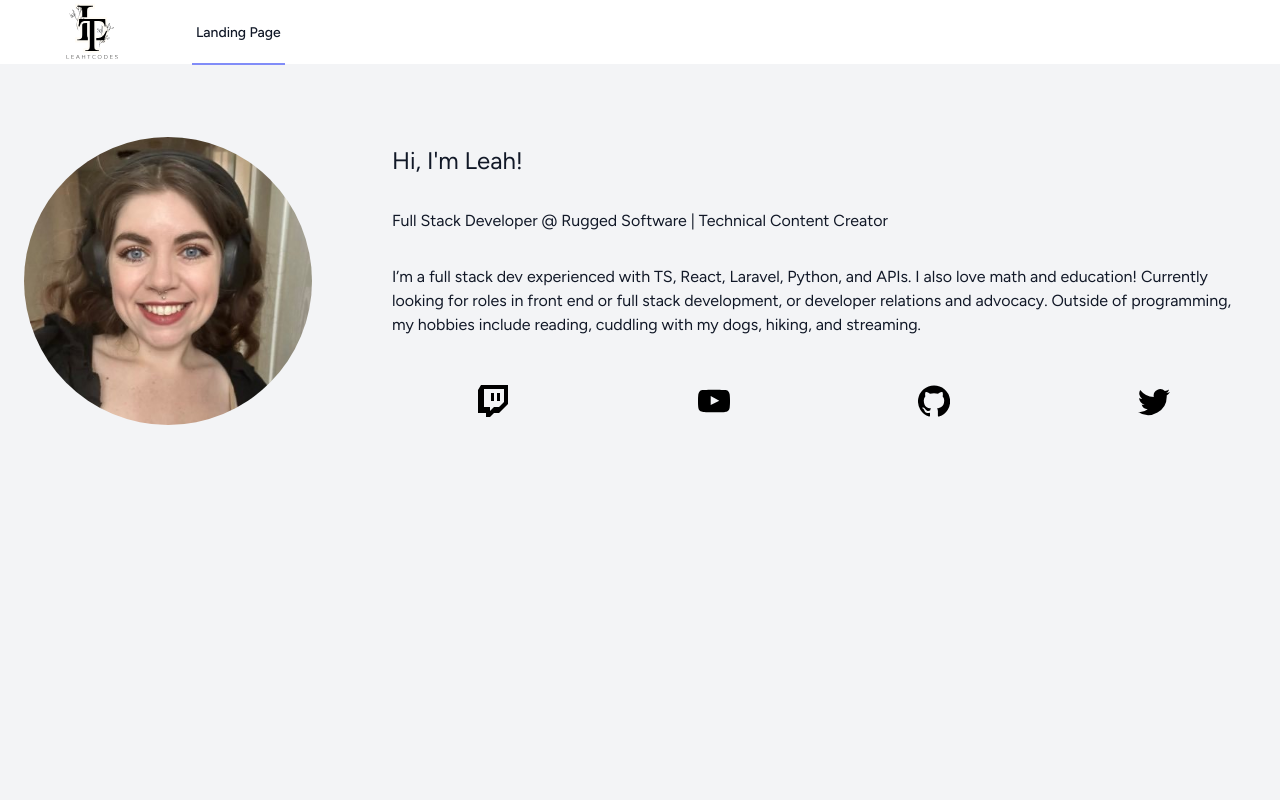
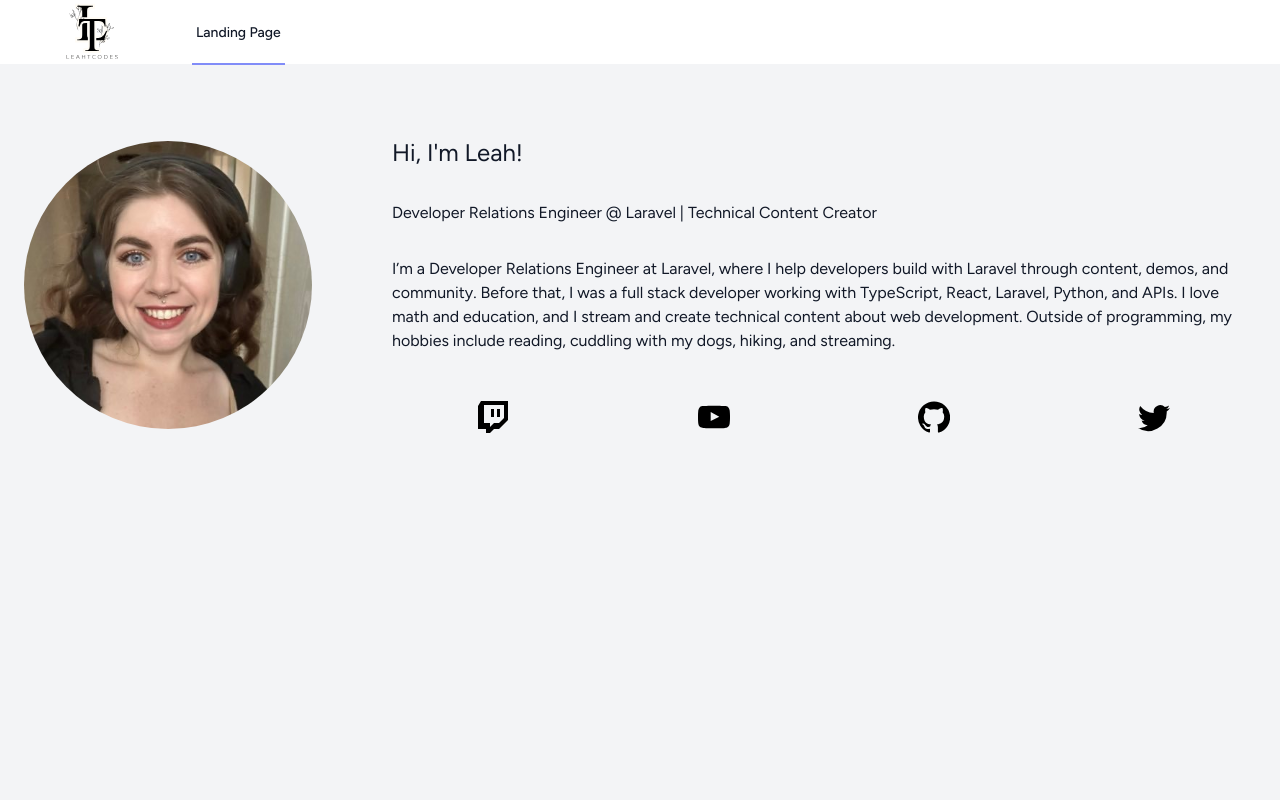
Before and after one commit to leahthompson01/Updated-Portfolio, a Laravel app: page /dashboard in a window 1280 px wide. Run offline with Laravel 12, Linux system fonts and the light colour scheme; style sheets or scripts are compiled from the project's sources; some libraries are stand-ins or nearby versions.

Commit message:
Update landing page bio for DevRel role at Laravel
Co-Authored-By: Claude Opus 5.5 <noreply@anthropic.com>
Claude-Session: https://claude.ai/code/session_01X5Tt3DpgfETaW8MxGLUeQo

```diff
--- a/resources/js/Pages/Dashboard.tsx
+++ b/resources/js/Pages/Dashboard.tsx
@@ -19,17 +19,19 @@ export default function Dashboard() {
                     <div className={'flex flex-col gap-8 text-center md:text-start'}>
                         <h1 className={'text-2xl'}>Hi, I'm Leah!</h1>
                         <h2>
-                            Full Stack Developer @ Rugged Software | Technical
+                            Developer Relations Engineer @ Laravel | Technical
                             Content Creator
                         </h2>
                         <p className={''}>
-                            I’m a full stack dev experienced with TS, React,
-                            Laravel, Python, and APIs. I also love math and
-                            education! Currently looking for roles in front end
-                            or full stack development, or developer relations
-                            and advocacy. Outside of programming, my hobbies
-                            include reading, cuddling with my dogs, hiking, and
-                            streaming.
+                            I’m a Developer Relations Engineer at Laravel, where
+                            I help developers build with Laravel through
+                            content, demos, and community. Before that, I was a
+                            full stack developer working with TypeScript, React,
+                            Laravel, Python, and APIs. I love math and
+                            education, and I stream and create technical content
+                            about web development. Outside of programming, my
+                            hobbies include reading, cuddling with my dogs,
+                            hiking, and streaming.
                         </p>
                         <div className={'mt-4 flex justify-around gap-4'}>
                             <a
```
